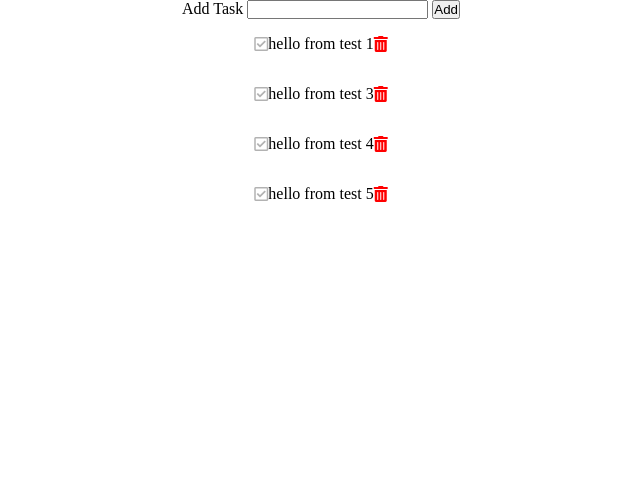
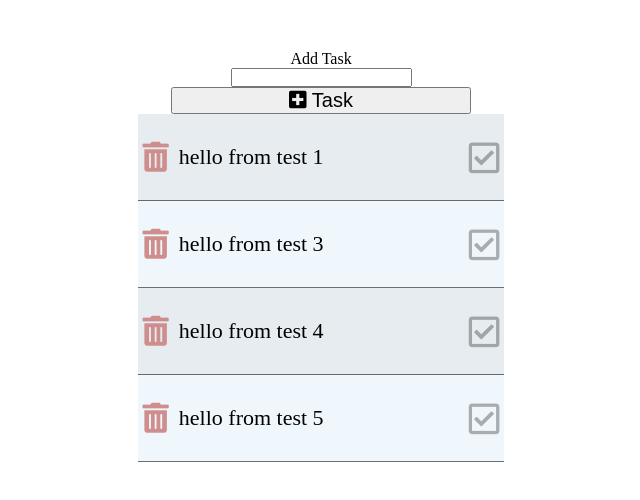
Before and after one commit to WebAhead7/we-do-list, a plain HTML site: page index.html in a window 1280 px wide. Shown: the whole page, without its empty margins (319-959 px from the left). Drawn offline with Linux system fonts and the light colour scheme.

Commit message:
some css changes

```diff
--- a/index.css
+++ b/index.css
@@ -19,20 +19,47 @@ body {
   justify-content: center;
   align-items: center;
   width: 100%;
+  padding-top: 50px;
 }
 
 .test {
   width: 100%;
 }
+.godfather:nth-child(even) {
+  background-color: rgb(225, 240, 250, 0.5);
+}
+.godfather:nth-child(odd) {
+  background-color: rgb(206, 218, 226, 0.5);
+}
+.add-task {
+  display: flex;
+  flex-direction: column;
+  justify-content: center;
+  align-items: center;
+  width: 300px;
+}
+
+.add-task button {
+  width: 100%;
+  font-size: 20px;
+}
 
 .green-yes {
-  color: green;
+  color: purple;
   cursor: pointer;
+  font-size: 35px;
 }
 
 .green-no {
   color: rgba(0, 0, 0, 0.3);
   cursor: pointer;
+  font-size: 35px;
+}
+
+.green-no:hover {
+  color: rgba(110, 33, 97, 0.3);
+  cursor: pointer;
+  font-size: 35px;
 }
 
 .godfather {
@@ -40,23 +67,31 @@ body {
   justify-content: space-between;
   align-items: center;
   width: 100%;
-  height: 50px;
   position: relative;
+  border-bottom: rgba(0, 0, 0, 0.55) 1px solid;
+  padding: 20px 5px;
 }
 
 .godfather .desc {
+  /* text-align:; */
   display: flex;
-  justify-content: center;
+  /* justify-content: center; */
   align-items: center;
-  flex-wrap: wrap;
-  max-width: 100%;
+  width: 300px;
+  padding: 10px 10px;
+  font-size: 22px;
 }
 
 .remove-btn {
   /* position: absolute; */
   top: 2px;
-  right: 2px;
+  left: 2px;
   font-weight: 18px;
   cursor: pointer;
+  color: rgb(207, 142, 142);
+  font-size: 30px;
+}
+
+.remove-btn:hover {
   color: red;
 }
--- a/index.html
+++ b/index.html
@@ -14,10 +14,12 @@
   </head>
   <body>
     <div class="container">
-      <div class="">
+      <div class="add-task">
         <label for="addtask">Add Task</label>
         <input type="text" id="addtask" />
-        <button type="button" id="btn-submit">Add</button>
+        <button type="button" id="btn-submit">
+          <i class="fas fa-plus-square"></i> Task
+        </button>
       </div>
       <div id="test"></div>
     </div>
--- a/script.js
+++ b/script.js
@@ -8,11 +8,11 @@ function updateDom(arr) {
     let div = document.createElement("div");
     div.id = curr.id;
     div.classList.add("godfather");
-    div.innerHTML = `<i class="${
+    div.innerHTML = `<i class="fas fa-trash-alt remove-btn"></i><div class="desc">${
+      curr.desc
+    }</div><i class="${
       curr.check ? "fas green-yes" : "far green-no"
-    } fa-check-square"></i><div class="desc">${
-      curr.desc
-    }</div><i class="fas fa-trash-alt remove-btn"></i>`;
+    } fa-check-square"></i>`;
     div.addEventListener("click", (e) => listener(e));
     testDiv.appendChild(div);
   });
```
